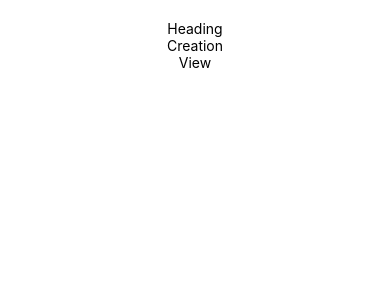
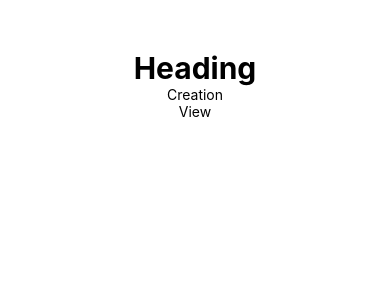
Before and after one commit to TsvetelinIliev/react-native-movie-list, a React Native app: screen / in a window 390 px wide. Shown: the top 300 px of the page. Built offline with nearby package versions, Linux system fonts and the light colour scheme.

Commit message:
Add heading section

```diff
--- a/App.js
+++ b/App.js
@@ -5,7 +5,7 @@
   return (
 		<View style={styles.body} >
 			<View>
-				<Text>Heading</Text>
+				<Text style={styles.heading} >Heading</Text>
 
 			</View>
 			<View>
@@ -31,6 +31,13 @@
 		alignItems: 'center',
 
 
+	},
+	heading: {
+		fontSize: 30,
+		marginTop: 30,
+		fontWeight: 'bold',
+
+
 	}
 
 }
```
